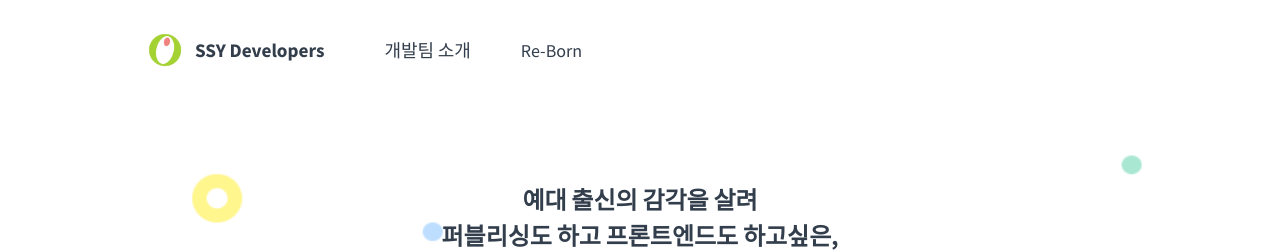
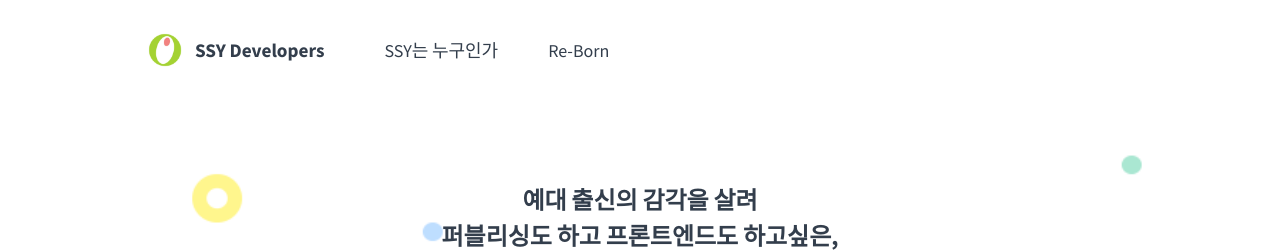
Before and after one commit to devSeeyoon/devseeyoon.github.io, a Jekyll site: the page built from index.md, in a window 1280 px wide. Shown: the top 252 px of the page. Built offline with Jekyll 4.4.1, drawn with Linux system fonts in a browser that asks for light colours.

Commit message:
메뉴 이름 수정

```diff
--- a/_data/menu.yml
+++ b/_data/menu.yml
@@ -1,5 +1,5 @@
 - id: about
-  label: 개발팀 소개
+  label: SSY는 누구인가
 
 - id: re-born
   label: Re-Born
```
